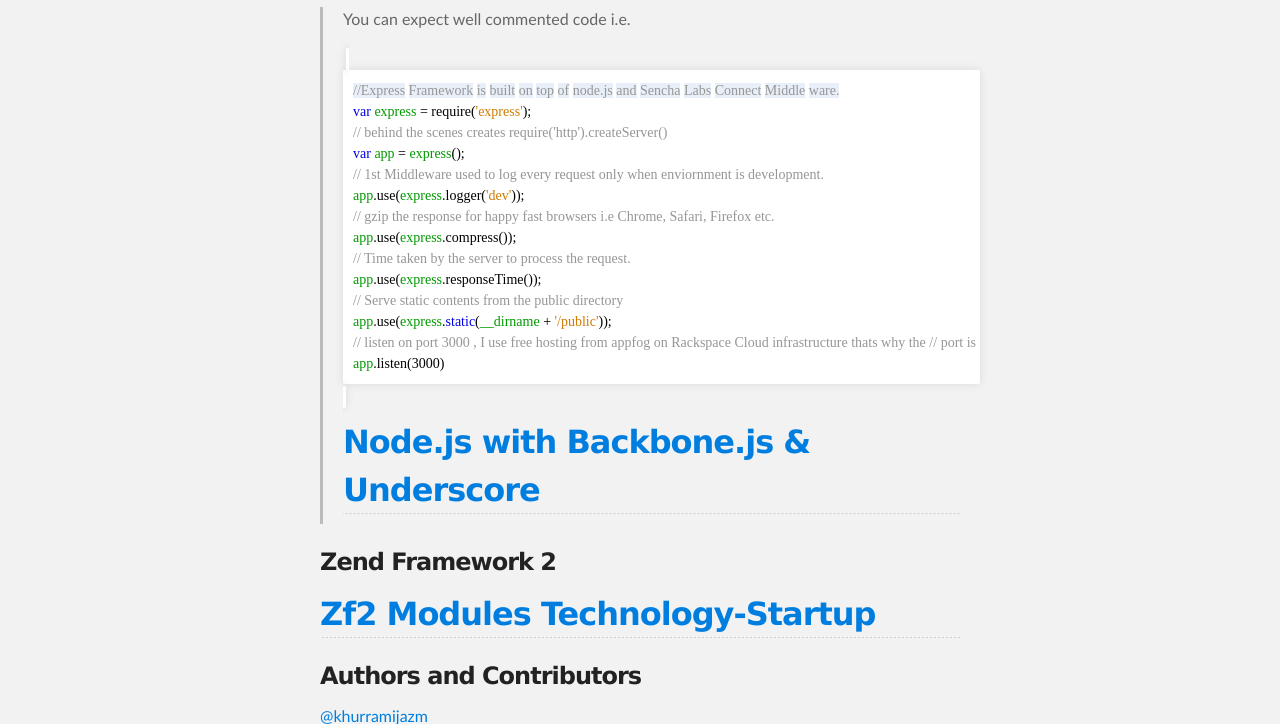
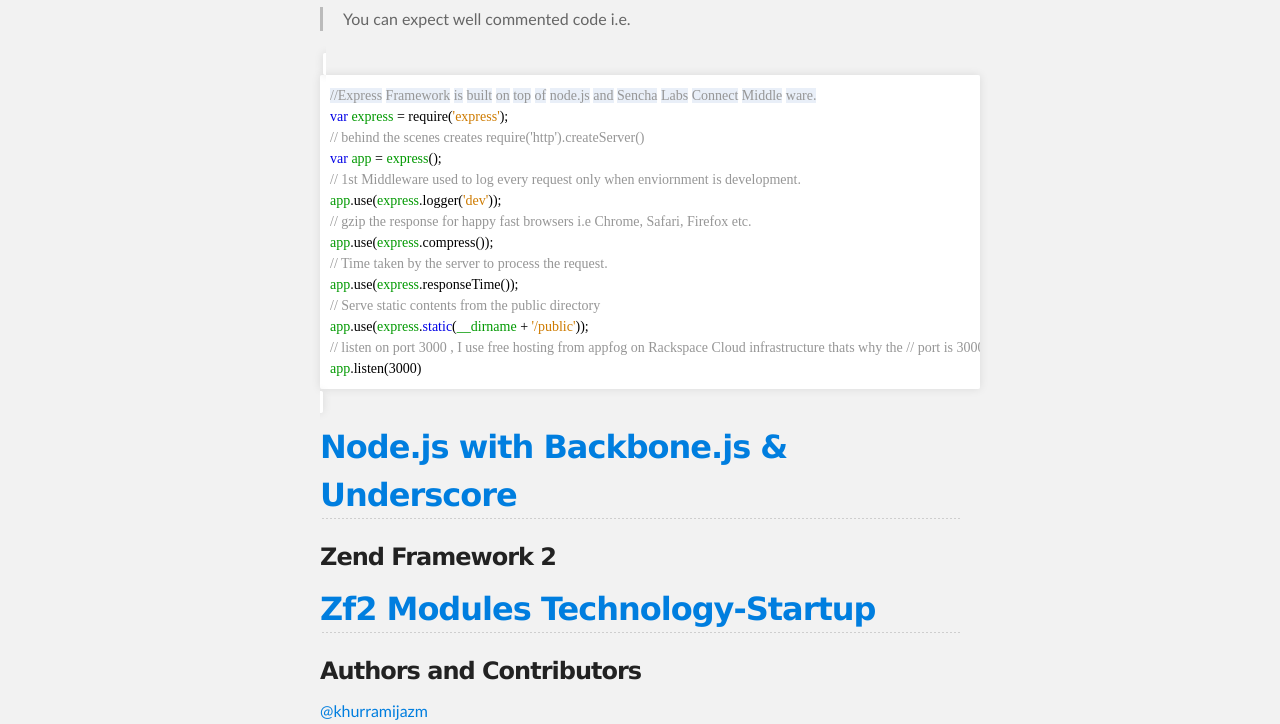
Before and after one commit to khurramijazm/khurramijazm.github.com, a plain HTML site: page index.html in a window 1280 px wide. Shown: the part 406-1130 px from the top of the page. Drawn offline with Linux system fonts and the light colour scheme.

Commit message:
Update index.html

```diff
--- a/index.html
+++ b/index.html
@@ -42,8 +42,8 @@ table {color: #000000; background-color: #e9e8e2; font-family: Monospaced}
 
 <h2><a href="http://khurramijazm.github.com/tutorial.rs.af.cm/">Node.js Basic Startup</a></h2>
 
-<blockquote>
-<p>You can expect well commented code i.e.</p>
+<blockquote>You can expect well commented code i.e.</blockquote>
+
 <code>
   <pre>
 <span class="ST0">//</span><span class="ST0">Express</span> <span class="ST0">Framework</span> <span class="ST0">is</span> <span class="ST0">built</span> <span class="ST0">on</span> <span class="ST0">top</span> <span class="ST0">of</span> <span class="ST0">node</span><span class="ST0">.</span><span class="ST0">js</span> <span class="ST0">and</span> <span class="ST0">Sencha</span> <span class="ST0">Labs</span> <span class="ST0">Connect</span> <span class="ST0">Middle</span> <span class="ST0">ware</span><span class="ST0">.</span>
@@ -64,7 +64,7 @@ table {color: #000000; background-color: #e9e8e2; font-family: Monospaced}
 </code>
 
 <h2><a href="http://khurramijazm.github.com/nodejs/">Node.js with Backbone.js &amp; Underscore</a></h2>
-</blockquote>
+
 
 <h3>Zend Framework 2</h3>
 
```
